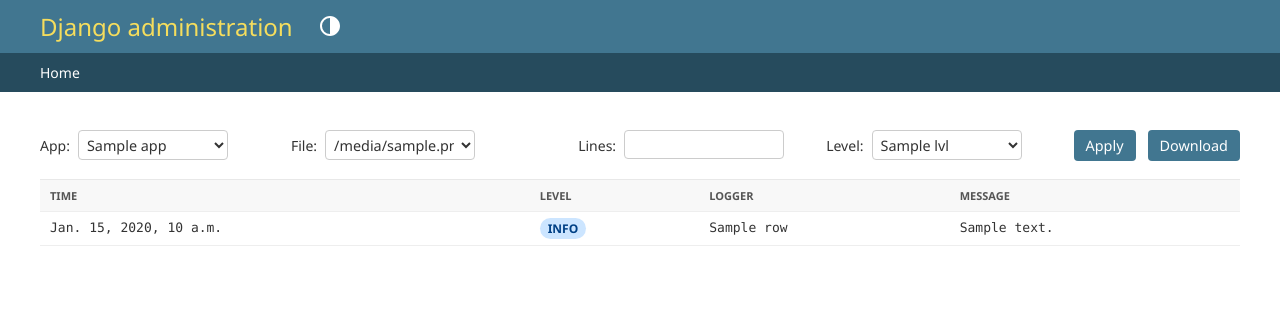
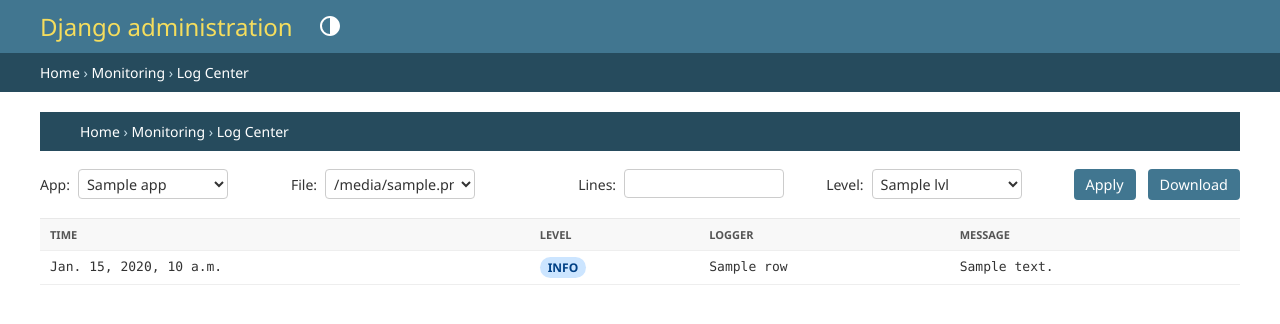
Before and after one commit to pouria-drd/online-menu-backend, a Django app: template monitoring/templates/log_center.html in a window 1280 px wide. Shown: the top 324 px of the page. Run offline with Django 5.2, Linux system fonts and the light colour scheme; the template is opened without the code that fills it: most values are stand-ins (such as "Sample title", 1, 10 or a date in 2020).

Commit message:
cleanup views

```diff
--- a/monitoring/templates/log_center.html
+++ b/monitoring/templates/log_center.html
@@ -119,6 +119,15 @@
   }
 </style>
 
+{% block breadcrumbs %}
+<div class="breadcrumbs">
+    <a href="{% url 'admin:index' %}">Home</a>
+    &rsaquo; <a href="{% url 'admin:app_list' app_label='monitoring' %}">Monitoring</a>
+    &rsaquo; <a href="{% url 'admin:monitoring_logcentermodel_changelist' %}">Log Center</a>
+
+</div>
+{% endblock %}
+
 <form method="get" class="log-toolbar">
   <label>
     App:
--- a/monitoring/templates/system_info.html
+++ b/monitoring/templates/system_info.html
@@ -269,7 +269,7 @@
 <div class="breadcrumbs">
     <a href="{% url 'admin:index' %}">Home</a>
     &rsaquo; <a href="{% url 'admin:app_list' app_label='monitoring' %}">Monitoring</a>
-    &rsaquo; System Monitor
+    &rsaquo; <a href="{% url 'admin:monitoring_systeminfomodel_changelist' %}">System Monitor</a>
 </div>
 {% endblock %}
 
```
